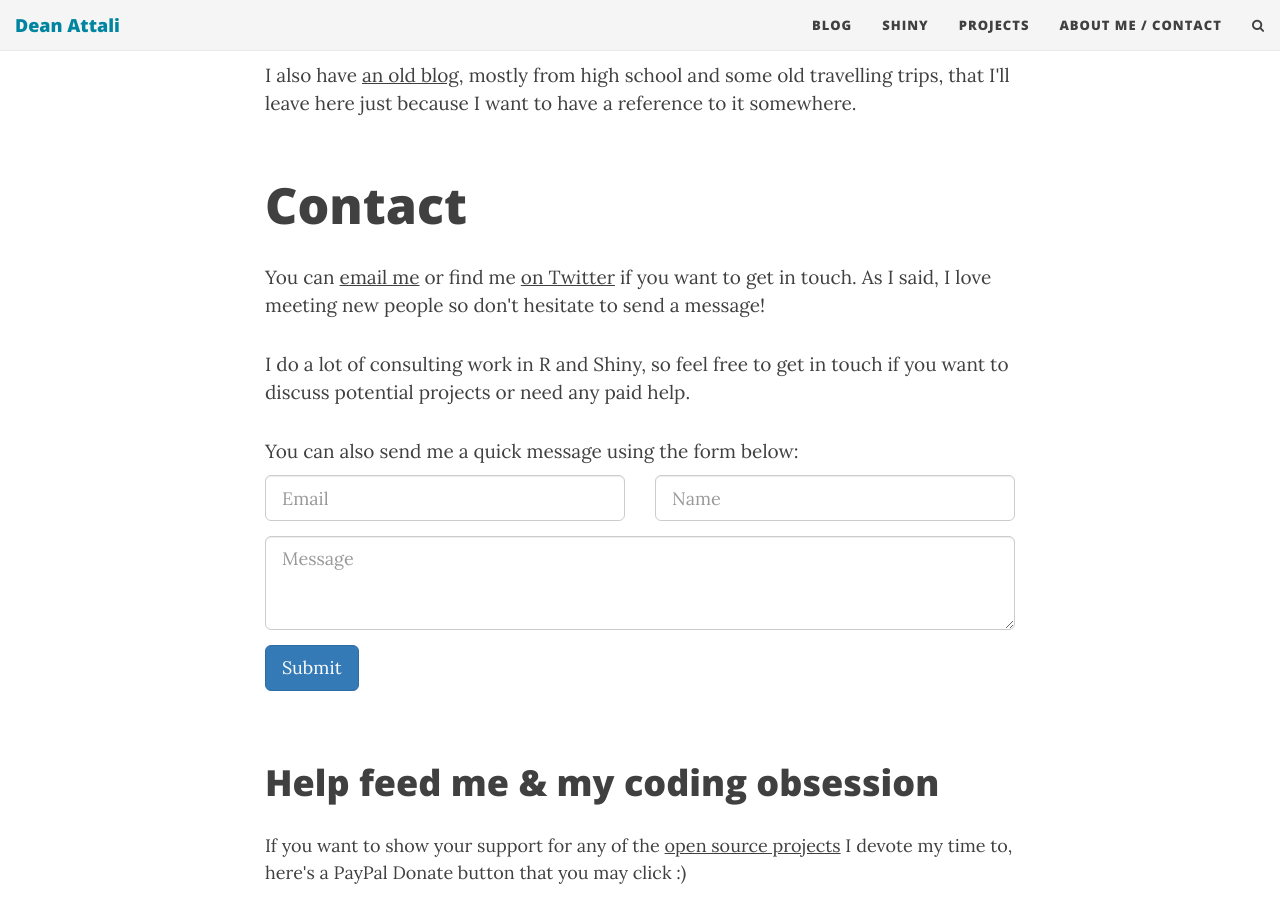
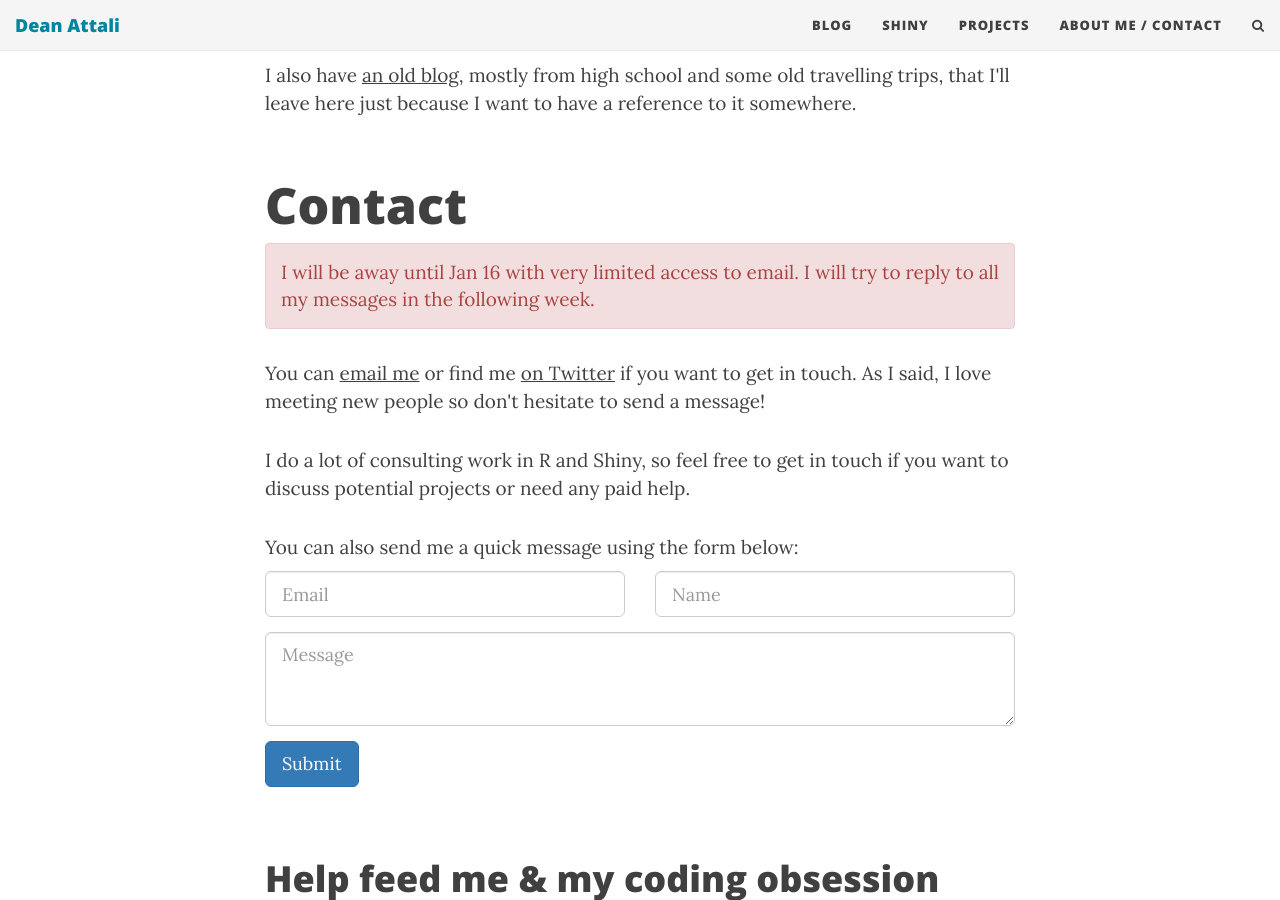
Before and after one commit to daattali/daattali.github.io, a Jekyll site: the page built from aboutme.html, in a window 1280 px wide and 900 px high, scrolled down 964 px. Built offline with Jekyll 4.4.1, drawn with Linux system fonts in a browser that asks for light colours; nearby versions of some CDN libraries.

Commit message:
Update aboutme.html

```diff
--- a/aboutme.html
+++ b/aboutme.html
@@ -53,11 +53,9 @@ Grew up in <i>Tel Aviv, Israel</i>, moved to <i>Toronto, Canada</i> during my te
 <div id="contactme-section">
 <h1 id="contact">Contact</h1>
 
-<!--
 <div class="alert alert-danger" role="alert">
-I will be away until Sept 19 with absolutely no internet (or even cell phone signal!). I will try to reply to all my messages in the following week.
+I will be away until Jan 16 with very limited access to email. I will try to reply to all my messages in the following week.
 </div>
--->
 
 <p>You can <a href="mailto:daattali@gmail.com?subject=Hello from deanattali.com">email me</a> or find me <a href="https://twitter.com/daattali">on Twitter</a> if you want to get in touch. As I said, I love meeting new people so don't hesitate to send a message!</p>
 <p>I do a lot of consulting work in R and Shiny, so feel free to get in touch if you want to discuss potential projects or need any paid help.</p>
```
